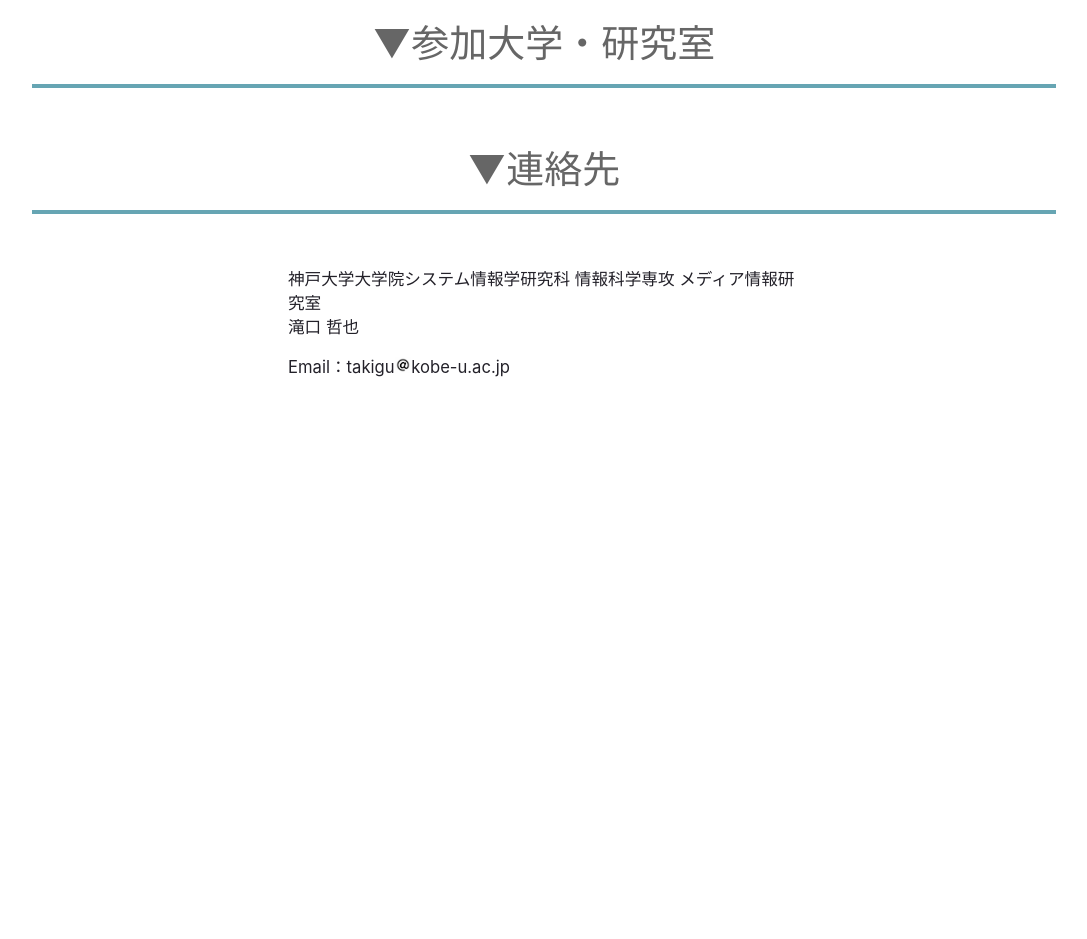
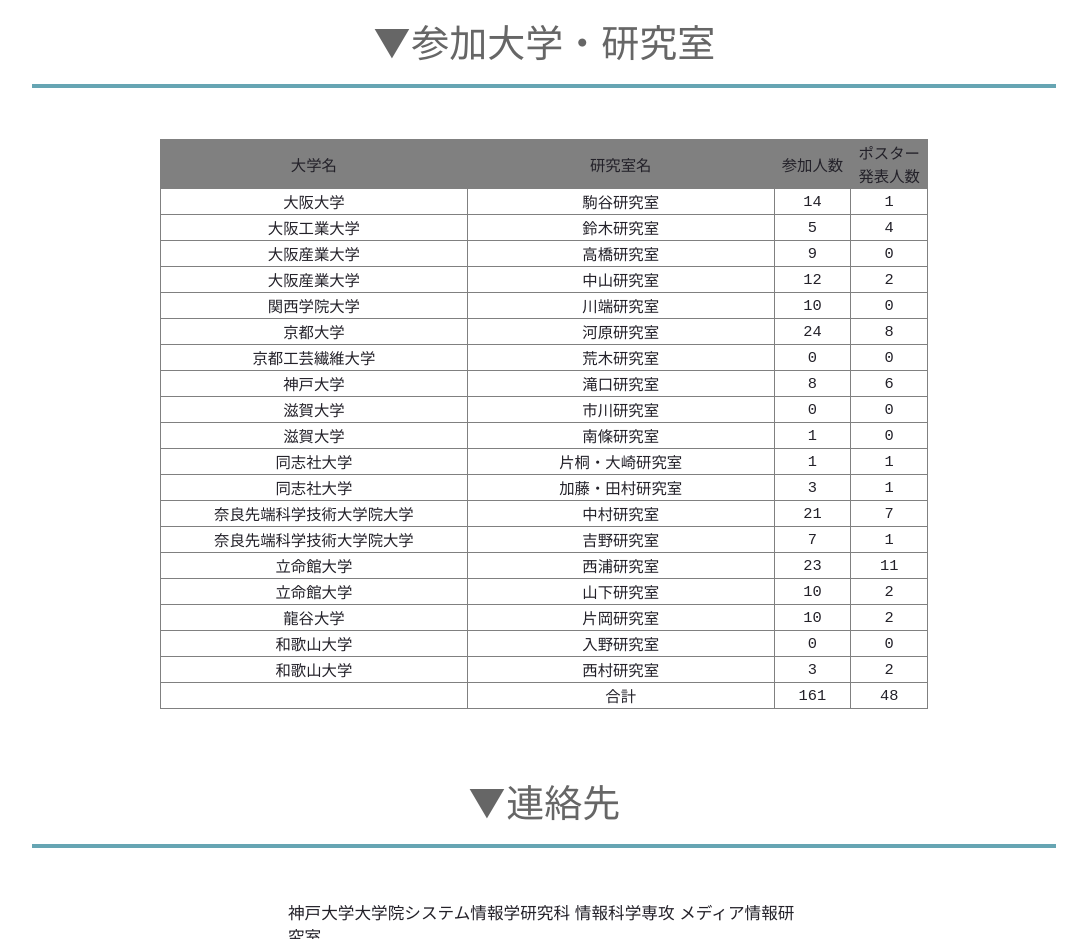
Before and after one commit to Keisuke168/Solicitation-Page, a Gatsby site: page /kansai-onsei in a window 1280 px wide. Shown: the part 6400-7339 px from the top of the page, without its empty margins (96-1183 px from the left). Before the commit the page ends 6906 px from the top, so only its background shows below. Built offline with nearby package versions, Linux system fonts and the light colour scheme; Gatsby itself is replaced by a stand-in of ours.

Commit message:
Attend University　table

```diff
--- /dev/null
+++ b/src/components/labs.css
@@ -0,0 +1,30 @@
+table.labs{
+    text-align: center;
+    font-size: 1.2vw;
+    border-collapse: collapse;
+    width: 60%;
+}
+
+@media (max-width: 768px){
+    table.labs{
+        font-size:1.8vw;
+        width:80%;
+    }
+
+}
+
+table.labs .univ{
+    width:40%;
+}
+
+table.labs .lab{
+    width:40%;
+}
+
+table.labs .num{
+    width:10%;
+}
+
+table.labs .pnum{
+    width:10%;
+}
--- /dev/null
+++ b/src/components/labs.js
@@ -0,0 +1,142 @@
+import * as React from "react"
+import "./labs.css"
+
+const Labs = () => {
+    return(
+        <table border="1" className="labs">
+            <thead bgcolor='gray'>
+            <tr>
+                <td className="univ">大学名</td>
+                <td className="lab">研究室名</td>
+                <td className="num">参加人数</td>
+                <td className="pnum">ポスター<br/>発表人数</td>
+            </tr>
+            </thead>
+            <tbody>
+            <tr>
+                <td>大阪大学</td>
+                <td>駒谷研究室</td>
+                <td>14</td>
+                <td>1</td>
+            </tr>
+            <tr>
+                <td>大阪工業大学</td>
+                <td>鈴木研究室</td>
+                <td>5</td>
+                <td>4</td>
+            </tr>
+            <tr>
+                <td>大阪産業大学</td>
+                <td>高橋研究室</td>
+                <td>9</td>
+                <td>0</td>
+            </tr>
+            <tr>
+                <td>大阪産業大学</td>
+                <td>中山研究室</td>
+                <td>12</td>
+                <td>2</td>
+            </tr>
+            <tr>
+                <td>関西学院大学</td>
+                <td>川端研究室</td>
+                <td>10</td>
+                <td>0</td>
+            </tr>
+            <tr>
+                <td>京都大学</td>
+                <td>河原研究室</td>
+                <td>24</td>
+                <td>8</td>
+            </tr>
+            <tr>
+                <td>京都工芸繊維大学</td>
+                <td>荒木研究室</td>
+                <td>0</td>
+                <td>0</td>
+            </tr>
+            <tr>
+                <td>神戸大学</td>
+                <td>滝口研究室</td>
+                <td>8</td>
+                <td>6</td>
+            </tr>
+            <tr>
+                <td>滋賀大学</td>
+                <td>市川研究室</td>
+                <td>0</td>
+                <td>0</td>
+            </tr>
+            <tr>
+                <td>滋賀大学</td>
+                <td>南條研究室</td>
+                <td>1</td>
+                <td>0</td>
+            </tr>
+            <tr>
+                <td>同志社大学</td>
+                <td>片桐・大崎研究室</td>
+                <td>1</td>
+                <td>1</td>
+            </tr>
+            <tr>
+                <td>同志社大学</td>
+                <td>加藤・田村研究室</td>
+                <td>3</td>
+                <td>1</td>
+            </tr>
+            <tr>
+                <td>奈良先端科学技術大学院大学</td>
+                <td>中村研究室</td>
+                <td>21</td>
+                <td>7</td>
+            </tr>
+            <tr>
+                <td>奈良先端科学技術大学院大学</td>
+                <td>吉野研究室</td>
+                <td>7</td>
+                <td>1</td>
+            </tr>
+            <tr>
+                <td>立命館大学</td>
+                <td>西浦研究室</td>
+                <td>23</td>
+                <td>11</td>
+            </tr>
+            <tr>
+                <td>立命館大学</td>
+                <td>山下研究室</td>
+                <td>10</td>
+                <td>2</td>
+            </tr>
+            <tr>
+                <td>龍谷大学</td>
+                <td>片岡研究室</td>
+                <td>10</td>
+                <td>2</td>
+            </tr>
+            <tr>
+                <td>和歌山大学</td>
+                <td>入野研究室</td>
+                <td>0</td>
+                <td>0</td>
+            </tr>
+            <tr>
+                <td>和歌山大学</td>
+                <td>西村研究室</td>
+                <td>3</td>
+                <td>2</td>
+            </tr>
+            <tr>
+                <td></td>
+                <td>合計</td>
+                <td>161</td>
+                <td>48</td>
+            </tr>
+
+            </tbody>
+        </table>
+    )
+}
+
+export default Labs
--- a/src/pages/kansai-onsei.js
+++ b/src/pages/kansai-onsei.js
@@ -7,6 +7,7 @@ import styled from '@emotion/styled'
 import Img from '../images/at.jpg'
 import Map from '../images/access.jpg'
 import Program from "../components/program"
+import Labs from "../components/labs"
 
 // styles
 const pageStyles = {
@@ -143,6 +144,8 @@ const KansaiOnsei = () => {
                 ▼参加大学・研究室
             </Title>
 
+            <Labs/>
+
 
             <Title>
                 ▼連絡先
```
